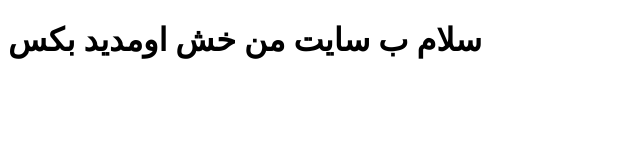
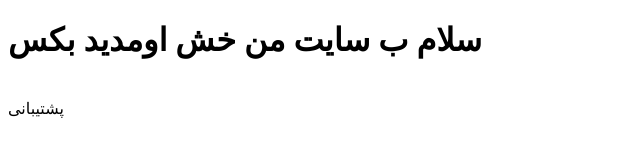
Before and after one commit to matini7i/webi, a plain HTML site: page index.html in a window 1280 px wide. Shown: the full height of the page, 0-640 px from the left. Drawn offline with Linux system fonts and the light colour scheme.

Commit message:
create index.html
this is may page

```diff
--- a/index.html
+++ b/index.html
@@ -12,7 +12,11 @@
 
     </h1>
 <img src="" alt="">
+<nav>
+پشتیبانی
 
+
+</nav>
 
 
 
```
